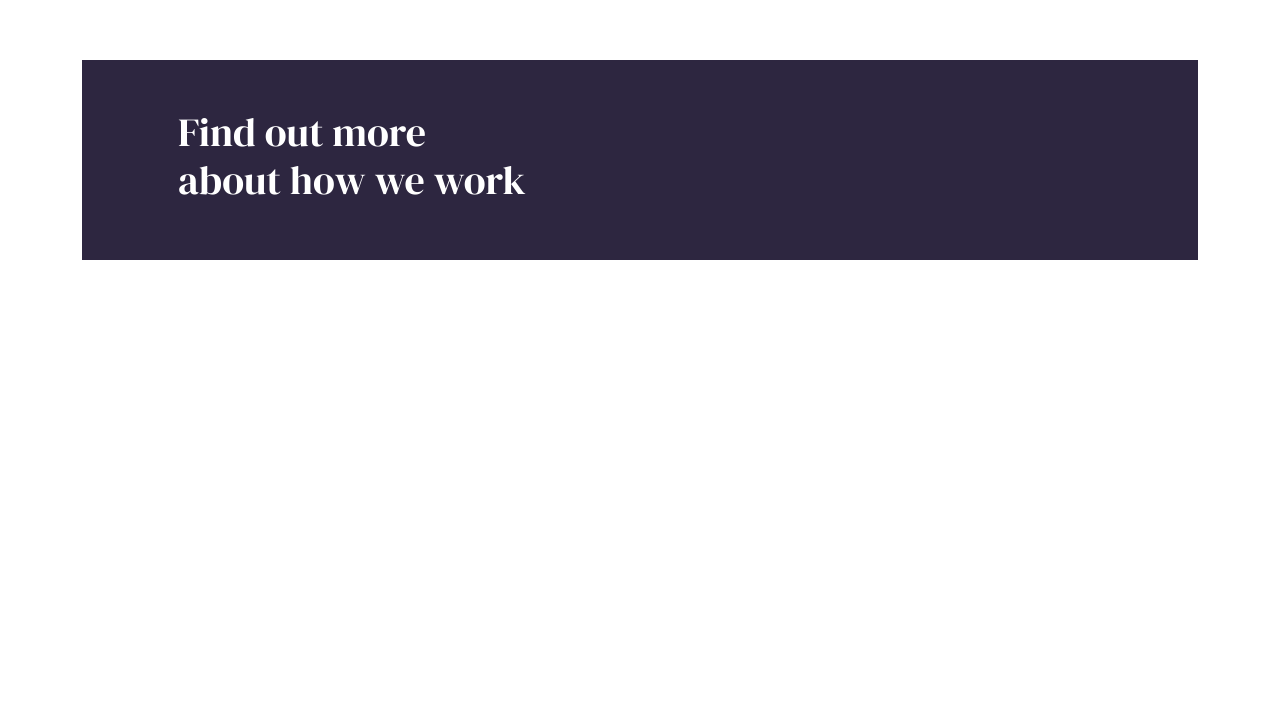
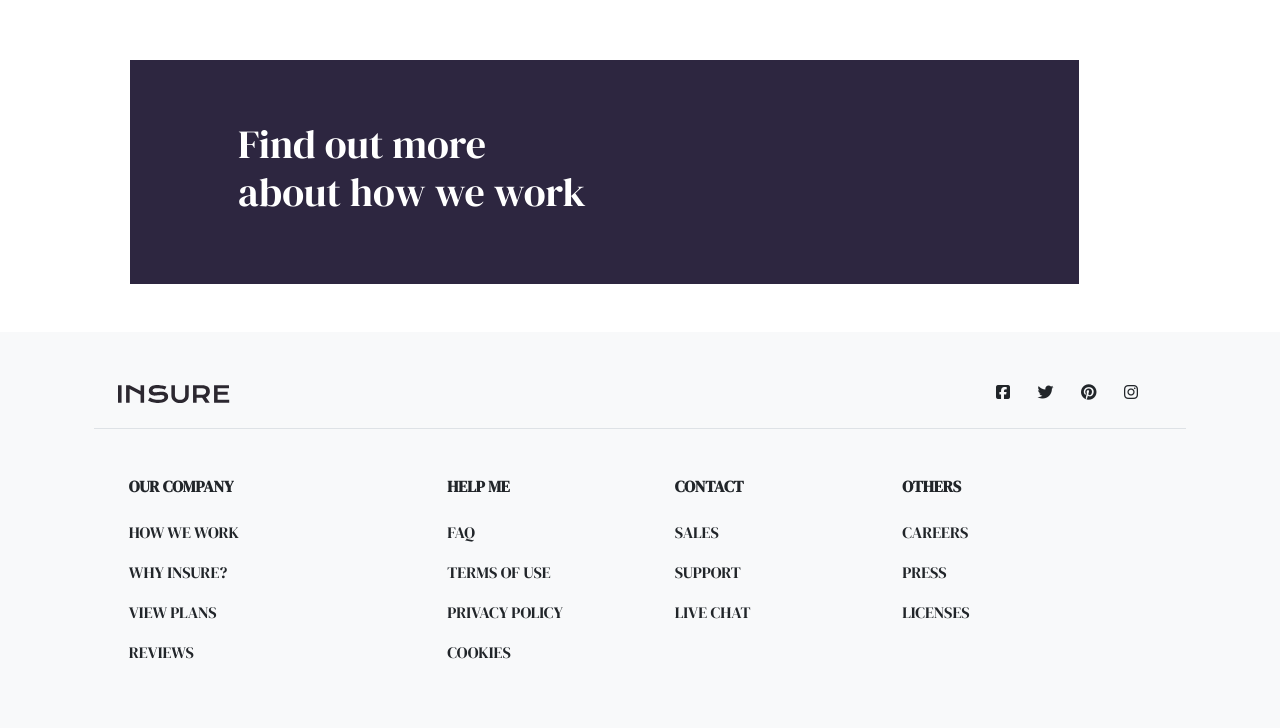
Before and after one commit to adrvnc/insure-landing-page, a plain HTML site: page index.html in a window 1280 px wide. Shown: the part 1732-2460 px from the top of the page. Before the commit the page ends 2064 px from the top, so only its background shows below. Drawn offline with nearby package versions, Linux system fonts and the light colour scheme.

Commit message:
added footer

```diff
--- a/index.html
+++ b/index.html
@@ -5,6 +5,7 @@
 	<meta name="viewport" content="width=device-width, initial-scale=1">
 	<link href="https://cdn.jsdelivr.net/npm/bootstrap@5.1.3/dist/css/bootstrap.min.css" rel="stylesheet" integrity="sha384-1BmE4kWBq78iYhFldvKuhfTAU6auU8tT94WrHftjDbrCEXSU1oBoqyl2QvZ6jIW3" crossorigin="anonymous">
 	<link rel="stylesheet" type="text/css" href="css/style.css">
+	<script src="https://kit.fontawesome.com/ce3adb9920.js" crossorigin="anonymous"></script>
 	<title>Insure</title>
 	<link rel="icon" href="images/favicon-32x32.png">
 </head>
@@ -75,14 +76,137 @@
 	</div>
 
 	<div class="container">
-		<section class="bg-violet p-5" style="margin-top: 150px;">
+		<section class="bg-violet ms-5" style="margin-top: 150px; width: 85%; padding: 60px;">
 			<h1 class="ms-5 text-white" style="max-width: 350px;">Find out more about how we work</h1>
 		</section>
 	</div>
 
-	<br>
-	<br>
-	<br>
+	<!-- Footer -->
+	<footer class=" mt-5 bg-light text-center text-lg-start">
+
+	  <!-- Grid container -->
+	  <div class="container p-4">
+
+	  		<!-- Section: Social media -->
+		  <section class="d-flex justify-content-center justify-content-lg-between p-4 border-bottom">
+		    <!-- Left -->
+		    <div class="me-5 d-none d-lg-block">
+		      <img src="images/logo.svg" alt="Insure Logo">
+		    </div>
+		    <!-- Left -->
+
+		    <!-- Right -->
+		    <div>
+		      <a href="" class="me-4 text-reset text-decoration-none">
+		        <i class="fab fa-facebook-square"></i>
+		      </a>
+		      <a href="" class="me-4 text-reset text-decoration-none">
+		        <i class="fab fa-twitter"></i>
+		      </a>
+		      <a href="" class="me-4 text-reset text-decoration-none">
+		        <i class="fab fa-pinterest"></i>
+		      </a>
+		      <a href="" class="me-4 text-reset text-decoration-none">
+		        <i class="fab fa-instagram"></i>
+		      </a>
+		    </div>
+		    <!-- Right -->
+		  </section>
+		  <!-- Section: Social media -->
+
+		     <!-- Section: Links  -->
+		  <section class="">
+		    <div class="container text-center text-md-start mt-5">
+		      <!-- Grid row -->
+		      <div class="row mt-3">
+		        <!-- Grid column -->
+		        <div class="col-md-3 col-lg-4 col-xl-3 mx-auto mb-4">
+		          <!-- Content -->
+		          <h6 class="text-uppercase fw-bold mb-4">
+		           	Our Company
+		          </h6>
+		          <p>
+		            <a href="#!" class="text-reset text-uppercase text-decoration-none">How We Work</a>
+		          </p>
+		          <p>
+		            <a href="#!" class="text-reset text-uppercase text-decoration-none">Why Insure?</a>
+		          </p>
+		          <p>
+		            <a href="#!" class="text-reset text-uppercase text-decoration-none">View Plans</a>
+		          </p>
+		          <p>
+		            <a href="#!" class="text-reset text-uppercase text-decoration-none">Reviews</a>
+		          </p>
+		        </div>
+		        <!-- Grid column -->
+
+		        <!-- Grid column -->
+		        <div class="col-md-2 col-lg-2 col-xl-2 mx-auto mb-4">
+		          <!-- Links -->
+		          <h6 class="text-uppercase fw-bold mb-4">
+		            Help Me
+		          </h6>
+		          <p>
+		            <a href="#!" class="text-reset text-uppercase text-decoration-none">FAQ</a>
+		          </p>
+		          <p>
+		            <a href="#!" class="text-reset text-uppercase text-decoration-none">Terms Of Use</a>
+		          </p>
+		          <p>
+		            <a href="#!" class="text-reset text-uppercase text-decoration-none">Privacy Policy</a>
+		          </p>
+		          <p>
+		            <a href="#!" class="text-reset text-uppercase text-decoration-none">Cookies</a>
+		          </p>
+		        </div>
+		        <!-- Grid column -->
+
+		        <!-- Grid column -->
+		        <div class="col-md-3 col-lg-2 col-xl-2 mx-auto mb-4">
+		          <!-- Links -->
+		          <h6 class="text-uppercase fw-bold mb-4">
+		            Contact
+		          </h6>
+		          <p>
+		            <a href="#!" class="text-reset text-uppercase text-decoration-none">Sales</a>
+		          </p>
+		          <p>
+		            <a href="#!" class="text-reset text-uppercase text-decoration-none">Support</a>
+		          </p>
+		          <p>
+		            <a href="#!" class="text-reset text-uppercase text-decoration-none">Live Chat</a>
+		          </p>
+		        </div>
+		        <!-- Grid column -->
+
+		        <!-- Grid column -->
+		        <div class="col-md-4 col-lg-3 col-xl-3 mx-auto mb-md-0 mb-4">
+		          <!-- Links -->
+		          <h6 class="text-uppercase fw-bold mb-4">
+		            Others
+		          </h6>
+		          <p>
+		            <a href="#!" class="text-reset text-uppercase text-decoration-none">Careers</a>
+		          </p>
+		          <p>
+		            <a href="#!" class="text-reset text-uppercase text-decoration-none">Press</a>
+		          </p>
+		          <p>
+		            <a href="#!" class="text-reset text-uppercase text-decoration-none">Licenses</a>
+		          </p>
+		        </div>
+		        <!-- Grid column -->
+		      </div>
+		      <!-- Grid row -->
+		    </div>
+		  </section>
+		  <!-- Section: Links  -->
+	 	</div>
+	 	<!-- Grid Container -->
+	</footer>
+	<!-- Footer -->
+
+
 
 
 
```
